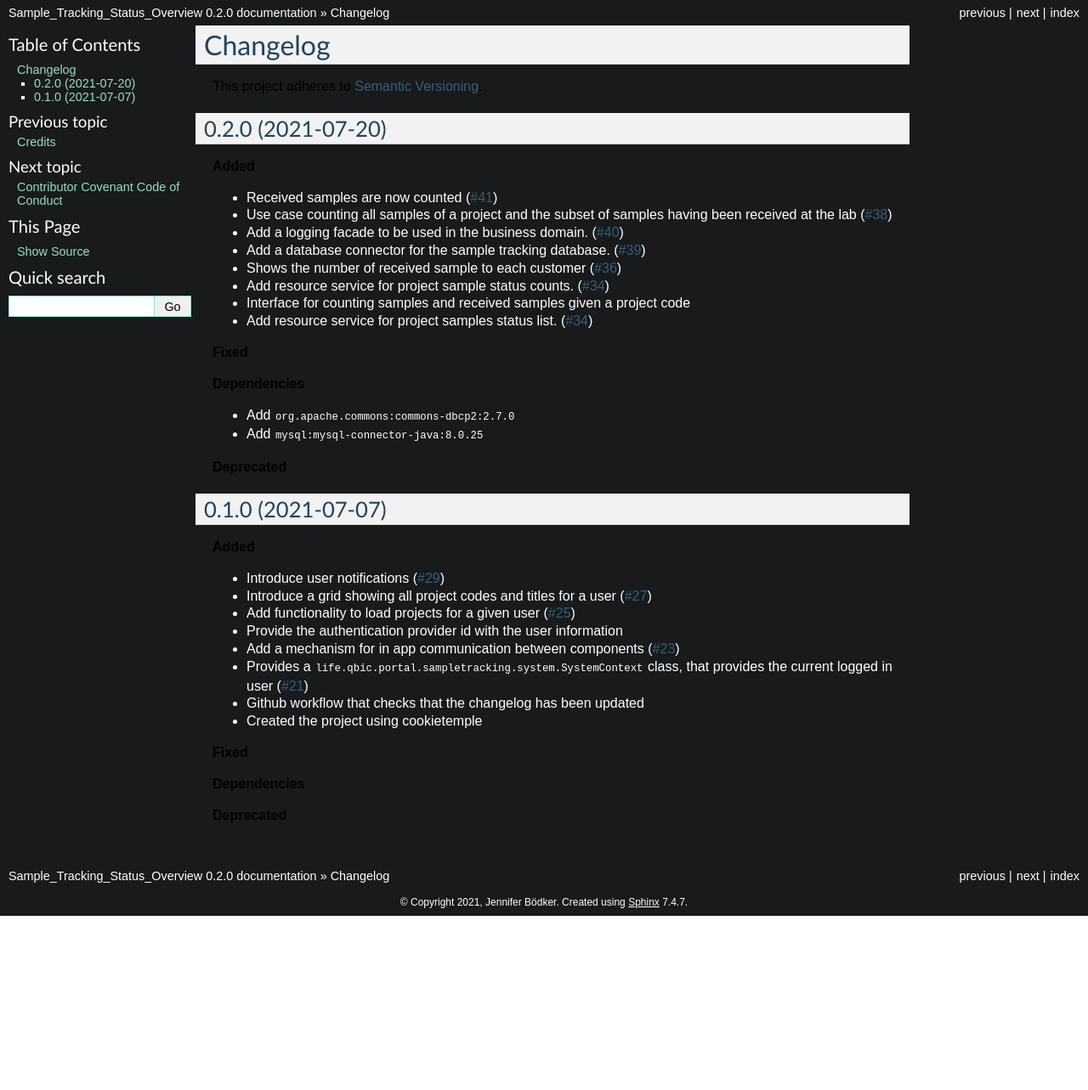
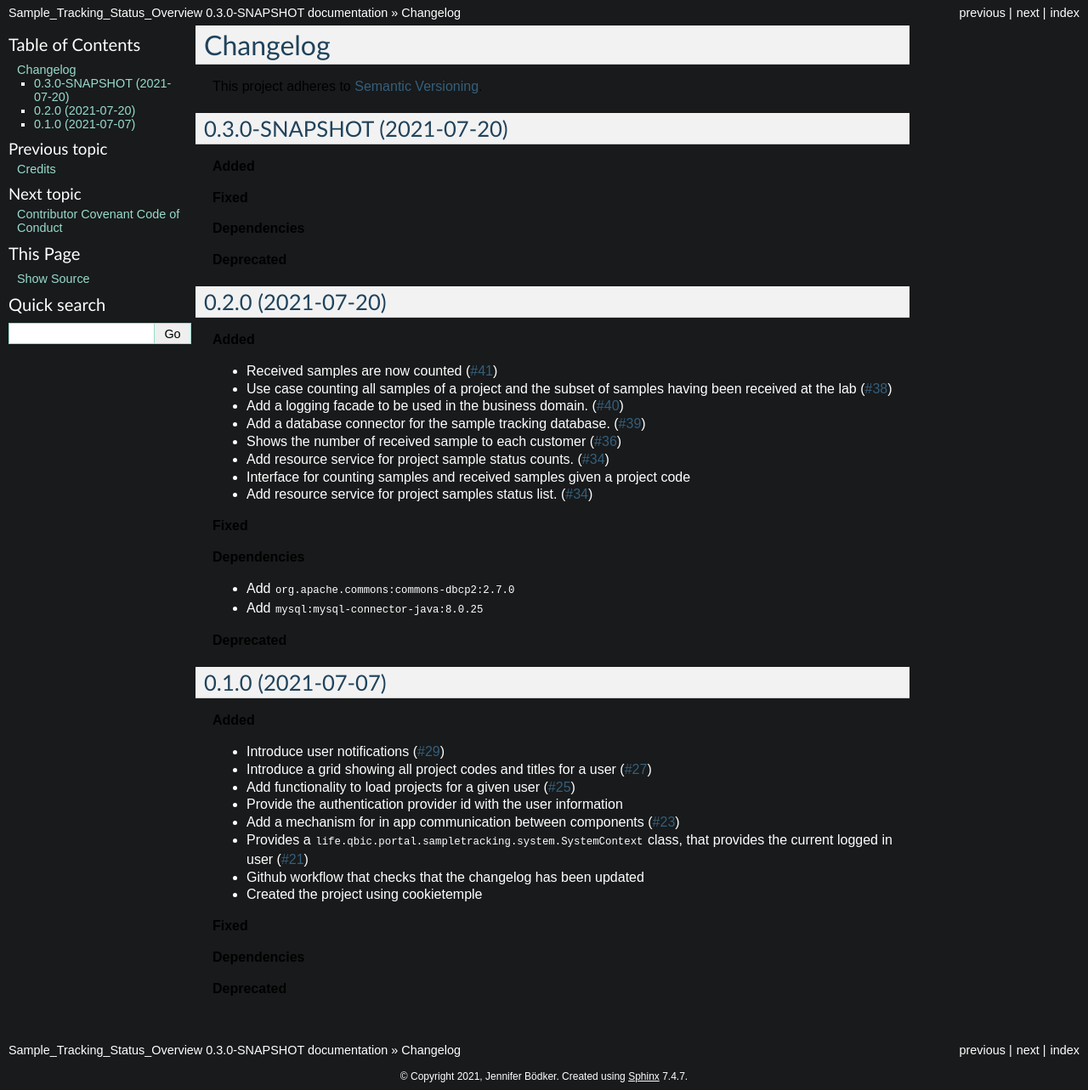
Before and after one commit to jenniferboedker/Sample_Tracking_Status_Overview, a Sphinx documentation site: the page built from docs/changelog.rst, in a window 1280 px wide. Shown: the whole page at 85% size. Built offline with Sphinx 7.4.7, drawn with Linux system fonts in a browser that asks for light colours; before the commit the page ends 1078 px from its top, so only the background shows below that.

Commit message:
Bump version from 0.2.0 to 0.3.0-SNAPSHOT

```diff
--- a/CHANGELOG.rst
+++ b/CHANGELOG.rst
@@ -3,6 +3,18 @@ Changelog
 ==========
 
 This project adheres to `Semantic Versioning <https://semver.org/>`_.
+
+
+0.3.0-SNAPSHOT (2021-07-20)
+---------------------------
+
+**Added**
+
+**Fixed**
+
+**Dependencies**
+
+**Deprecated**
 
 
 0.2.0 (2021-07-20)
--- a/docs/conf.py
+++ b/docs/conf.py
@@ -55,9 +55,9 @@ author = "Jennifer Bödker"
 # the built documents.
 #
 # The short X.Y version.
-version = '0.2.0'
+version = '0.3.0-SNAPSHOT'
 # The full version, including alpha/beta/rc tags.
-release = '0.2.0'
+release = '0.3.0-SNAPSHOT'
 
 # The language for content autogenerated by Sphinx. Refer to documentation
 # for a list of supported languages.
--- a/pom.xml
+++ b/pom.xml
@@ -10,7 +10,7 @@
 	</modules>
 	<artifactId>sample-tracking-status-overview</artifactId>
 	<groupId>life.qbic</groupId>
-	<version>0.2.0</version> <!-- <<QUBE_FORCE_BUMP>> -->
+	<version>0.3.0-SNAPSHOT</version> <!-- <<QUBE_FORCE_BUMP>> -->
 	<name>Sample Tracking Status Overview</name>
 	<url>http://github.com/qbicsoftware/sample-tracking-status-overview</url>
 	<description>Gives a visual overview of sample statuses</description>
--- a/qube.cfg
+++ b/qube.cfg
@@ -1,5 +1,5 @@
 [bumpversion]
-current_version = 0.2.0
+current_version = 0.3.0-SNAPSHOT
 
 [bumpversion_files_whitelisted]
 dot_qube = .qube.yml
```
Also changed, not shown: .qube.yml, 2 other files.
